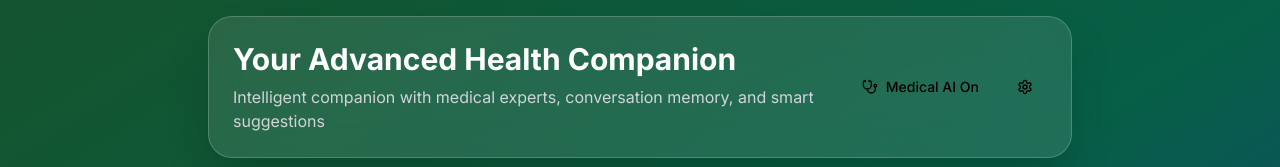
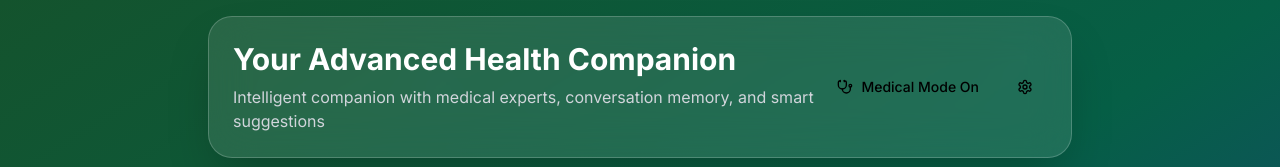
Before and after one commit to rana-jatin/SwasthyaSetu, a React (Vite) app: page / in a window 1280 px wide. Shown: the top 167 px of the page. Built offline with nearby package versions, Linux system fonts and the light colour scheme.

Commit message:
Change Medical AI toggle text
Update the text for the Medical AI toggle in the SettingsPanel component to "Medical Mode On/Off".

```diff
--- a/src/components/ChatbotInterface.tsx
+++ b/src/components/ChatbotInterface.tsx
@@ -146,7 +146,6 @@ const ChatbotInterface = () => {
         name: file.name,
         type: 'image',
         url: fileUrl,
-        uploadDate: new Date(),
         analysis,
         metadata: {
           size: file.size,
@@ -455,7 +454,7 @@ const ChatbotInterface = () => {
                   className="flex items-center gap-1 sm:gap-2 text-xs sm:text-sm px-2 sm:px-4 py-1 sm:py-2 min-h-[44px]"
                 >
                   <Stethoscope className="w-3 h-3 sm:w-4 sm:h-4" />
-                  <span className="hidden sm:inline">{useMedicalExperts ? 'Medical AI On' : 'Medical AI Off'}</span>
+                  <span className="hidden sm:inline">{useMedicalExperts ? 'Medical Mode On' : 'Medical Mode Off'}</span>
                   <span className="sm:hidden">{useMedicalExperts ? 'Medical On' : 'Medical Off'}</span>
                 </Button>
 
```
